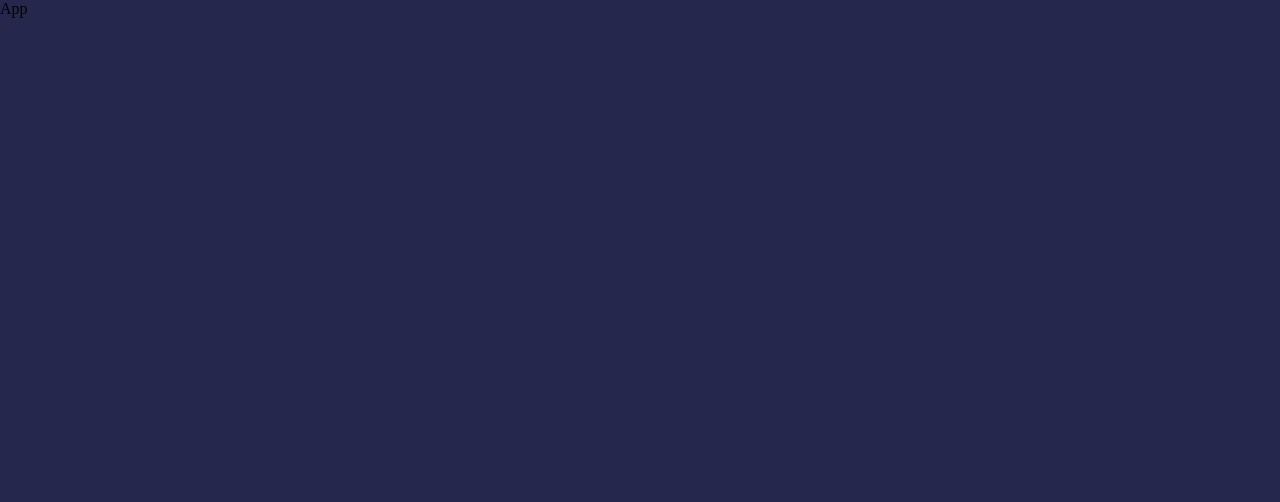
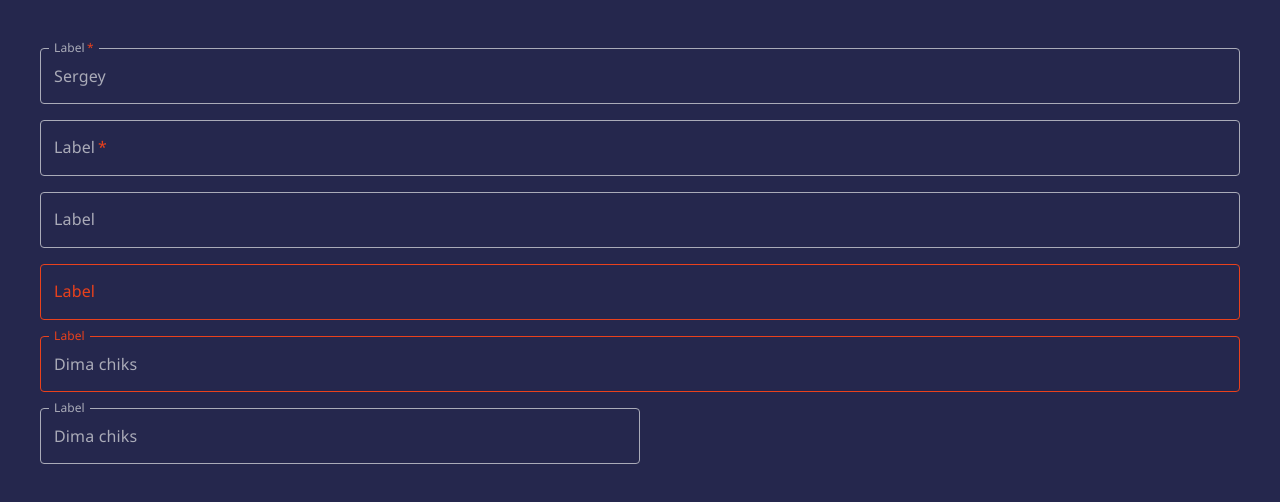
Before and after one commit to chumak-novikov/english-words, a React (Create React App) app: page / in a window 1280 px wide. Shown: the top 502 px of the page. Built offline with nearby package versions, Linux system fonts and the light colour scheme.

Commit message:
EW-1 ДобавленÑ компонент инпута

```diff
--- a/src/App.scss
+++ b/src/App.scss
@@ -1,4 +1,9 @@
 .app {
   width: 100%;
   min-height: inherit;
+  padding: 40px;
 }
+
+.input {
+  width: 50%;
+}
--- a/src/App.tsx
+++ b/src/App.tsx
@@ -1,6 +1,39 @@
 import React from 'react';
 import './App.scss';
+import { Input } from './shared/ui/Input';
 
-const App = () => <div className="app">App</div>;
+const App = () => (
+  <div className="app">
+    <Input
+      label="Label"
+      required
+      value="Sergey"
+    />
+
+    <Input
+      label="Label"
+      required
+    />
+
+    <Input label="Label" />
+
+    <Input
+      label="Label"
+      error
+    />
+
+    <Input
+      label="Label"
+      error
+      value="Dima chiks"
+    />
+
+    <Input
+      label="Label"
+      className="input"
+      value="Dima chiks"
+    />
+  </div>
+);
 
 export default App;
--- /dev/null
+++ b/src/shared/ui/Input/Input.module.scss
@@ -0,0 +1,65 @@
+@import 'src/styles/typography';
+
+@mixin label($color) {
+  color: $color;
+
+  &.focused {
+    color: var(--color-input-focus);
+  }
+
+  &.error {
+    color: var(--color-input-error);
+  }
+}
+
+@mixin input($color) {
+  .fieldset {
+    border-color: $color;
+  }
+
+  &.focused {
+    color: var(--color-text-primary);
+
+    .fieldset {
+      border-color: var(--color-input-focus);
+    }
+  }
+
+  &.error {
+    .fieldset {
+      border-color: var(--color-input-error);
+    }
+  }
+}
+
+.root {
+  padding-top: var(--size-8px);
+  margin-bottom: var(--size-8px);
+}
+
+.text-field {
+  .label {
+    &.required span {
+      color: var(--color-error);
+    }
+
+    @include p2-regular(var(--color-text-secondary));
+    @include label(var(--color-text-secondary));
+  }
+
+  .input {
+    @include p2-regular(var(--color-text-secondary));
+    @include input(var(--color-input));
+  }
+
+  &:hover {
+    .label {
+      @include label(var(--color-text-primary));
+    }
+
+    .input {
+      @include p2-regular;
+      @include input(var(--color-input-hover));
+    }
+  }
+}
--- /dev/null
+++ b/src/shared/ui/Input/Input.tsx
@@ -0,0 +1,67 @@
+import React from 'react';
+import { TextField } from '@mui/material';
+import classNames from 'classnames';
+
+import styles from './Input.module.scss';
+
+interface InputProps {
+  value?: string;
+  onChange?: (e: React.ChangeEvent<HTMLInputElement>) => void;
+  error?: boolean;
+  errorMessage?: string;
+  name?: string;
+  label?: string;
+  required?: boolean;
+  className?: string;
+}
+
+export const Input = (props: InputProps) => {
+  const {
+    error,
+    errorMessage,
+    name,
+    label,
+    required,
+    value,
+    onChange,
+    className: externalClassName,
+  } = props;
+
+  const [focused, setFocused] = React.useState(false);
+
+  const inputClasses = {
+    root: styles.input,
+    notchedOutline: styles.fieldset,
+    focused: styles.focused,
+    error: styles.error,
+  };
+
+  const labelClasses = {
+    root: styles.label,
+    required: styles.required,
+    focused: styles.focused,
+    error: styles.error,
+  };
+
+  return (
+    <div className={externalClassName}>
+      <div className={classNames(styles.root)}>
+        <TextField
+          label={value || focused ? (error && errorMessage) || label : label}
+          name={name}
+          variant="outlined"
+          value={value}
+          required={required}
+          onFocus={() => setFocused(true)}
+          onBlur={() => setFocused(false)}
+          onChange={() => onChange}
+          error={error}
+          classes={{ root: styles['text-field'] }}
+          InputProps={{ classes: inputClasses }}
+          InputLabelProps={{ classes: labelClasses }}
+          fullWidth
+        />
+      </div>
+    </div>
+  );
+};
--- /dev/null
+++ b/src/shared/ui/Input/index.ts
@@ -0,0 +1 @@
+export { Input } from './Input';
--- a/src/styles/colors.scss
+++ b/src/styles/colors.scss
@@ -9,7 +9,8 @@
   --color-button-primary: #464866;
 
   --color-input: #aaabb8;
-  --color-input-success: #2e9cca;
+  --color-input-hover: #fff;
+  --color-input-focus: #2e9cca;
   --color-input-error: #e9411c;
 
   --color-error: #e9411c;
```
Also changed, not shown: package.json (+6 -2 lines), 1 other file (tests, documents, lock files or other folders).
